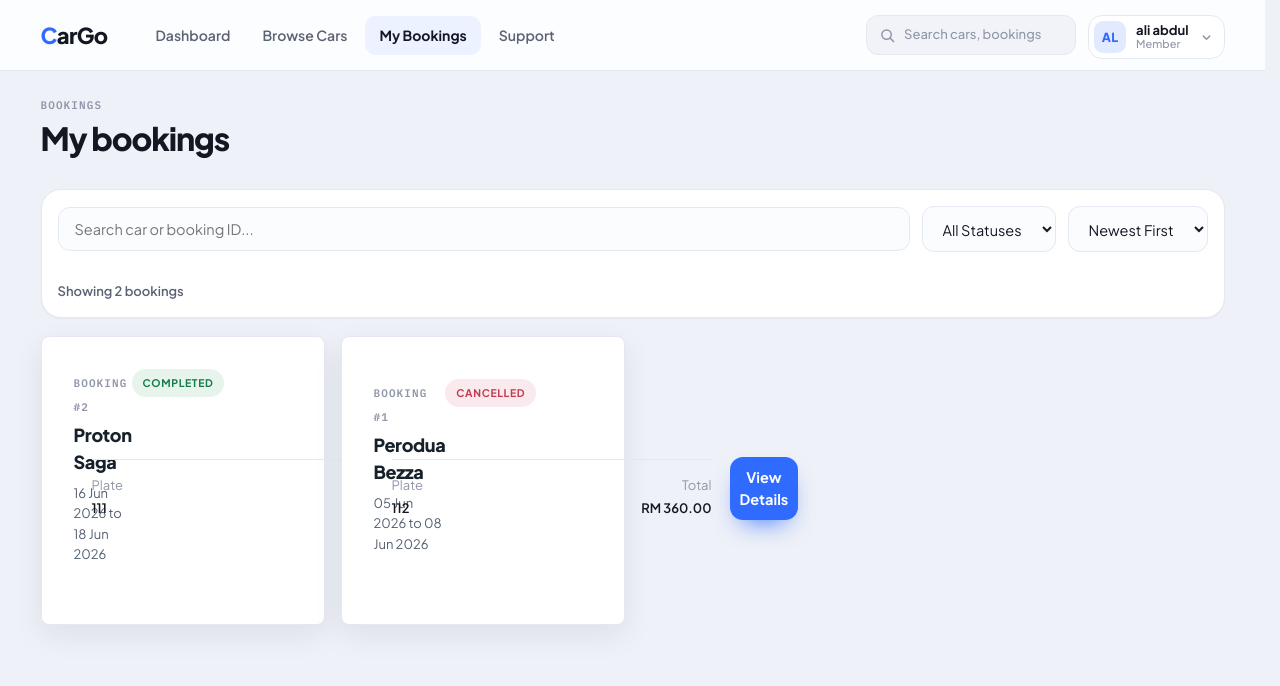
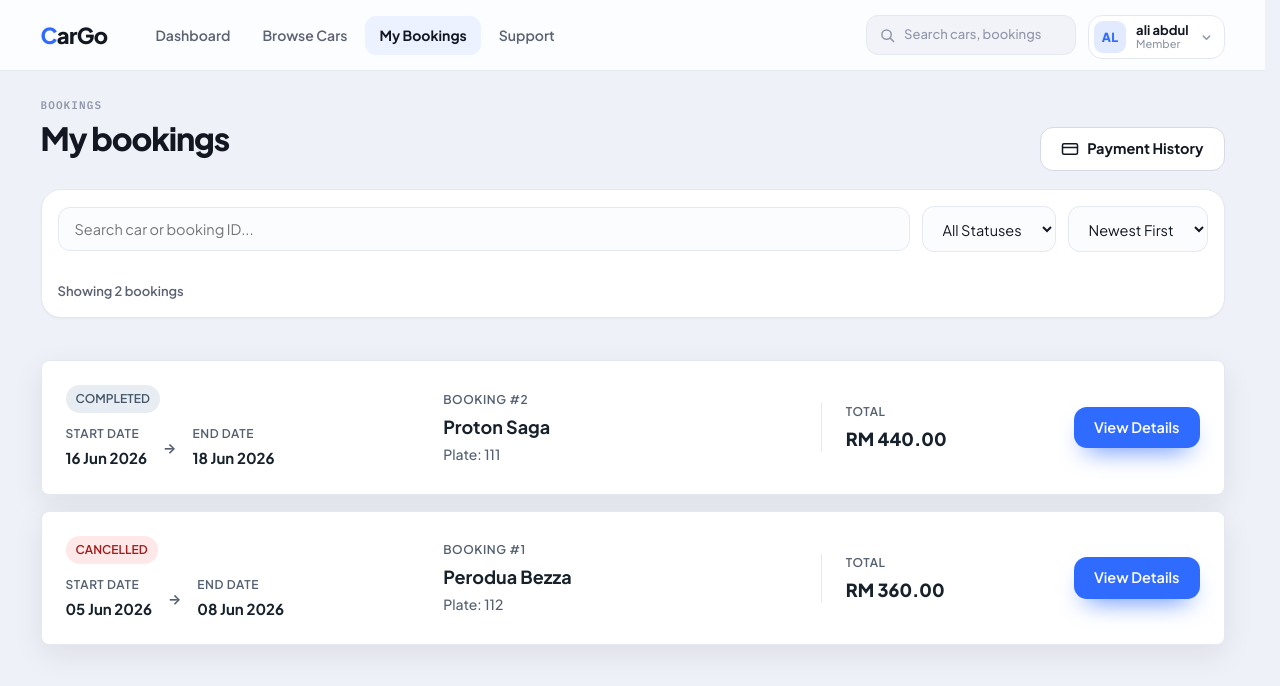
Before and after one commit to StillSame21/CarGO, a PHP site: page /customer/my_bookings.php in a window 1280 px wide. Shown: the top 686 px of the page. Run offline with PHP 8.4, Linux system fonts and the light colour scheme; a user stored in the database is signed in; data comes from the database, SQL or seed files in the repository.

Commit message:
feat: redesign my bookings layout and add dedicated payment history page

```diff
--- a/customer/booking.php
+++ b/customer/booking.php
@@ -538,6 +538,7 @@
             </div>
         </section>
 
+
         <?php if ($showPaymentModal): ?>
             <div style="position:fixed; inset:0; background:rgba(10,13,20,0.6); backdrop-filter:blur(4px); z-index:100; display:flex; align-items:center; justify-content:center; padding:20px;">
                 <div class="dc-card padded" style="width:100%; max-width:480px; position:relative; box-shadow:0 24px 48px rgba(0,0,0,0.2);">
--- a/customer/my_bookings.php
+++ b/customer/my_bookings.php
@@ -2,6 +2,7 @@
 require_once __DIR__ . '/includes/auth.php';
 require_once '../db_connect.php';
 require_once __DIR__ . '/../util/payment.php';
+require_once __DIR__ . '/../util/car_display.php';
 
 function h($value): string
 {
@@ -38,7 +39,8 @@
             COALESCE(fees.total_late_fee, 0) AS total_late_fee,
             car.brand,
             car.model,
-            car.plate_number
+            car.plate_number,
+            car.image
          FROM bookings b
          INNER JOIN cars car ON car.id = b.car_id
          LEFT JOIN payments p ON p.booking_id = b.id
@@ -63,10 +65,16 @@
 include 'header.php';
 ?>
 <main class="dc-main">
-    <header class="dc-h2-title" style="margin-bottom: 0;">
+    <header class="dc-h2-title" style="margin-bottom: 0; display: flex; justify-content: space-between; align-items: flex-end; flex-wrap: wrap; gap: 16px;">
         <div>
             <div class="dc-mono-subtitle small" style="margin-bottom:8px">Bookings</div>
             <h1 class="dc-h1" style="font-size:32px;">My bookings</h1>
+        </div>
+        <div>
+            <a href="my_payments.php" class="dc-btn-secondary" style="padding: 10px 20px; display: inline-flex; align-items: center; gap: 8px;">
+                <svg width="18" height="18" viewBox="0 0 24 24" fill="none" stroke="currentColor" stroke-width="2"><rect x="2" y="5" width="20" height="14" rx="2"/><line x1="2" y1="10" x2="22" y2="10"/></svg>
+                Payment History
+            </a>
         </div>
     </header>
 
@@ -102,37 +110,48 @@
             </div>
         </div>
 
-        <section class="dc-grid-3" id="booking-list">
+        <section id="booking-list" style="display: flex; flex-direction: column; gap: 16px; margin-top: 24px;">
             <?php foreach ($bookings as $booking): ?>
                 <?php $displayStatus = bookingDisplayStatus((string) $booking['booking_status'], $booking['payment_status'] ?? null, (float) $booking['total_late_fee']); ?>
                 <?php $paymentBreakdown = buildPaymentBreakdown((float) $booking['total_amount'], (float) $booking['total_late_fee']); ?>
-                <article class="dc-card padded booking-list-card"
+                <article class="dc-card booking-list-card" style="display: flex; flex-direction: row; align-items: center; justify-content: space-between; padding: 24px; border-radius: 8px; flex-wrap: wrap; gap: 24px;"
                     data-id="<?php echo h($booking['id']); ?>"
                     data-car="<?php echo h(strtolower($booking['brand'] . ' ' . $booking['model'])); ?>"
                     data-status="<?php echo h(strtolower($displayStatus['label'])); ?>"
                     data-date="<?php echo strtotime($booking['pickup_date'] ?? 'now'); ?>"
                 >
-                    <div style="display:flex; justify-content:space-between; align-items:flex-start;">
-                        <div>
-                            <span class="dc-mono-subtitle small">Booking #<?php echo h($booking['id']); ?></span>
-                            <h2 class="dc-h2" style="font-size:18px; margin-top:4px;"><?php echo h($booking['brand'] . ' ' . $booking['model']); ?></h2>
-                            <p class="dc-p" style="font-size:13px; margin-top:4px;"><?php echo h(formatBookingDate($booking['pickup_date']) . ' to ' . formatBookingDate($booking['return_date'])); ?></p>
-                        </div>
-                        <span class="dc-status <?php echo h($displayStatus['class']); ?>"><?php echo h($displayStatus['label']); ?></span>
-                    </div>
-
-                    <div style="margin-top:16px; padding-top:16px; border-top:1px solid var(--border-color); display:flex; justify-content:space-between; font-size:13px;">
-                        <div>
-                            <div style="color:#9097a8; margin-bottom:4px;">Plate</div>
-                            <div style="font-weight:600;"><?php echo h($booking['plate_number']); ?></div>
-                        </div>
-                        <div style="text-align:right;">
-                            <div style="color:#9097a8; margin-bottom:4px;">Total</div>
-                            <div style="font-weight:600;">RM <?php echo h(number_format($paymentBreakdown['payable_total'], 2)); ?></div>
+                    <!-- Left: Date & Status -->
+                    <div style="flex: 1; min-width: 200px; display: flex; flex-direction: column; gap: 12px; align-items: flex-start;">
+                        <span class="booking-status-pill <?php echo h($displayStatus['class']); ?>"><?php echo h($displayStatus['label']); ?></span>
+                        <div style="display: flex; align-items: center; gap: 16px;">
+                            <div>
+                                <div style="font-size: 12px; color: var(--text-muted); font-weight: 600; text-transform: uppercase; letter-spacing: 0.05em; margin-bottom: 4px;">Start Date</div>
+                                <div style="font-size: 15px; font-weight: 700; color: var(--text-color-strong);"><?php echo h(formatBookingDate($booking['pickup_date'])); ?></div>
+                            </div>
+                            <div style="color: var(--text-muted); font-size: 14px; font-weight: bold;">→</div>
+                            <div>
+                                <div style="font-size: 12px; color: var(--text-muted); font-weight: 600; text-transform: uppercase; letter-spacing: 0.05em; margin-bottom: 4px;">End Date</div>
+                                <div style="font-size: 15px; font-weight: 700; color: var(--text-color-strong);"><?php echo h(formatBookingDate($booking['return_date'])); ?></div>
+                            </div>
                         </div>
                     </div>
 
-                    <a class="dc-btn-primary" href="booking.php?id=<?php echo h($booking['id']); ?>" style="display:block; text-align:center; margin-top:16px; padding:10px;">View Details</a>
+                    <!-- Middle: Car Details -->
+                    <div style="flex: 1; min-width: 200px;">
+                        <div style="font-size: 12px; color: var(--text-muted); font-weight: 600; text-transform: uppercase; letter-spacing: 0.05em; margin-bottom: 4px;">Booking #<?php echo h($booking['id']); ?></div>
+                        <h2 style="font-size: 18px; font-weight: 700; color: var(--text-color-strong); margin: 0 0 4px 0;"><?php echo h($booking['brand'] . ' ' . $booking['model']); ?></h2>
+                        <div style="font-size: 14px; color: var(--text-muted); font-weight: 500;">Plate: <?php echo h($booking['plate_number']); ?></div>
+                    </div>
+
+                    <!-- Right: Total & Action -->
+                    <div style="flex: 1; min-width: 240px; display: flex; justify-content: space-between; align-items: center; padding-left: 24px; border-left: 1px solid var(--border-color);">
+                        <div>
+                            <div style="font-size: 12px; color: var(--text-muted); font-weight: 600; text-transform: uppercase; letter-spacing: 0.05em; margin-bottom: 4px;">Total</div>
+                            <div style="font-weight: 800; font-size: 18px; color: var(--text-color-strong);">RM <?php echo h(number_format($paymentBreakdown['payable_total'], 2)); ?></div>
+                        </div>
+                        <a class="dc-btn-primary" href="booking.php?id=<?php echo h($booking['id']); ?>" style="padding: 10px 20px; font-weight: 600;">View Details</a>
+                    </div>
+
                 </article>
             <?php endforeach; ?>
         </section>
```
Also changed, not shown: customer/my_payments.php (added, +118 -0 lines).
